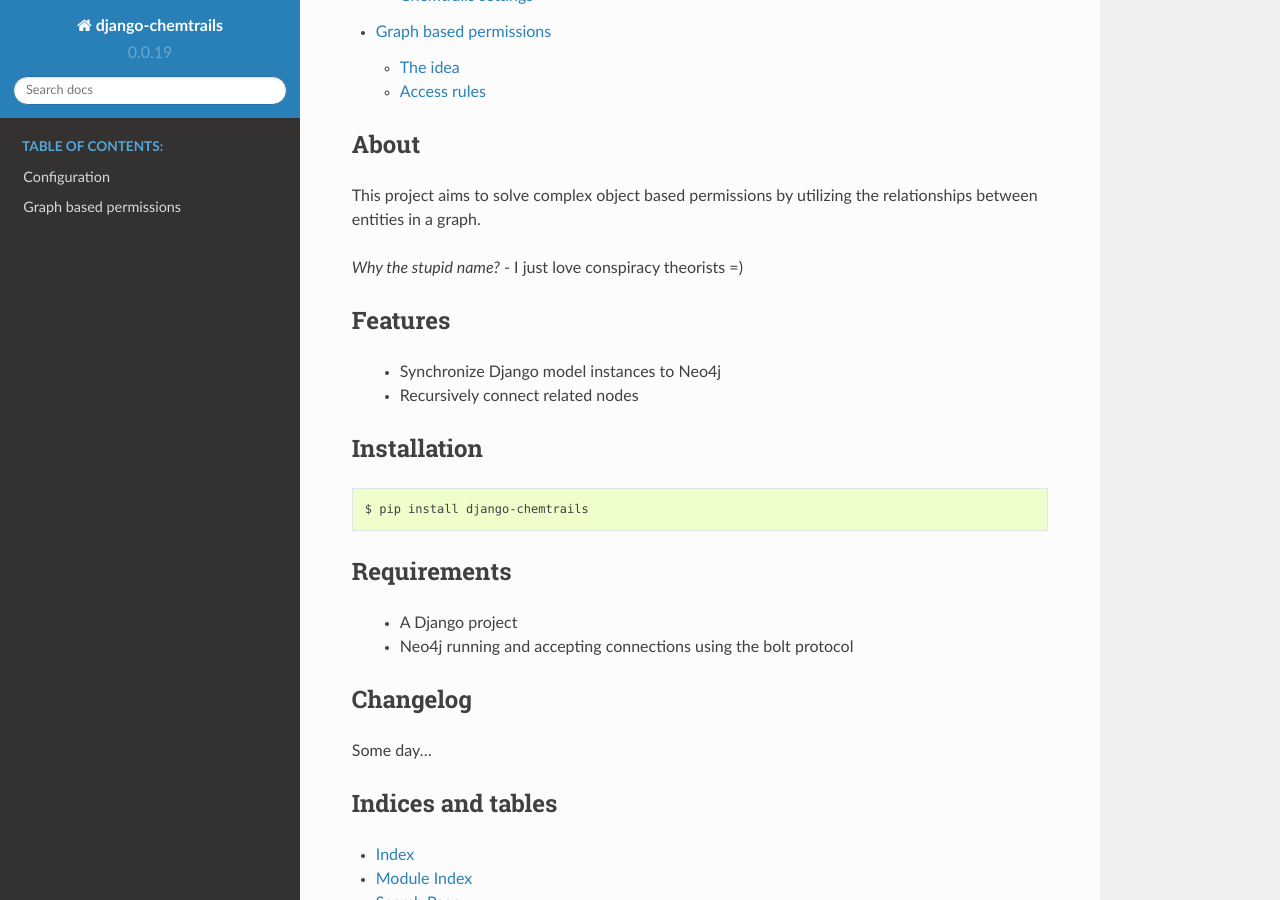
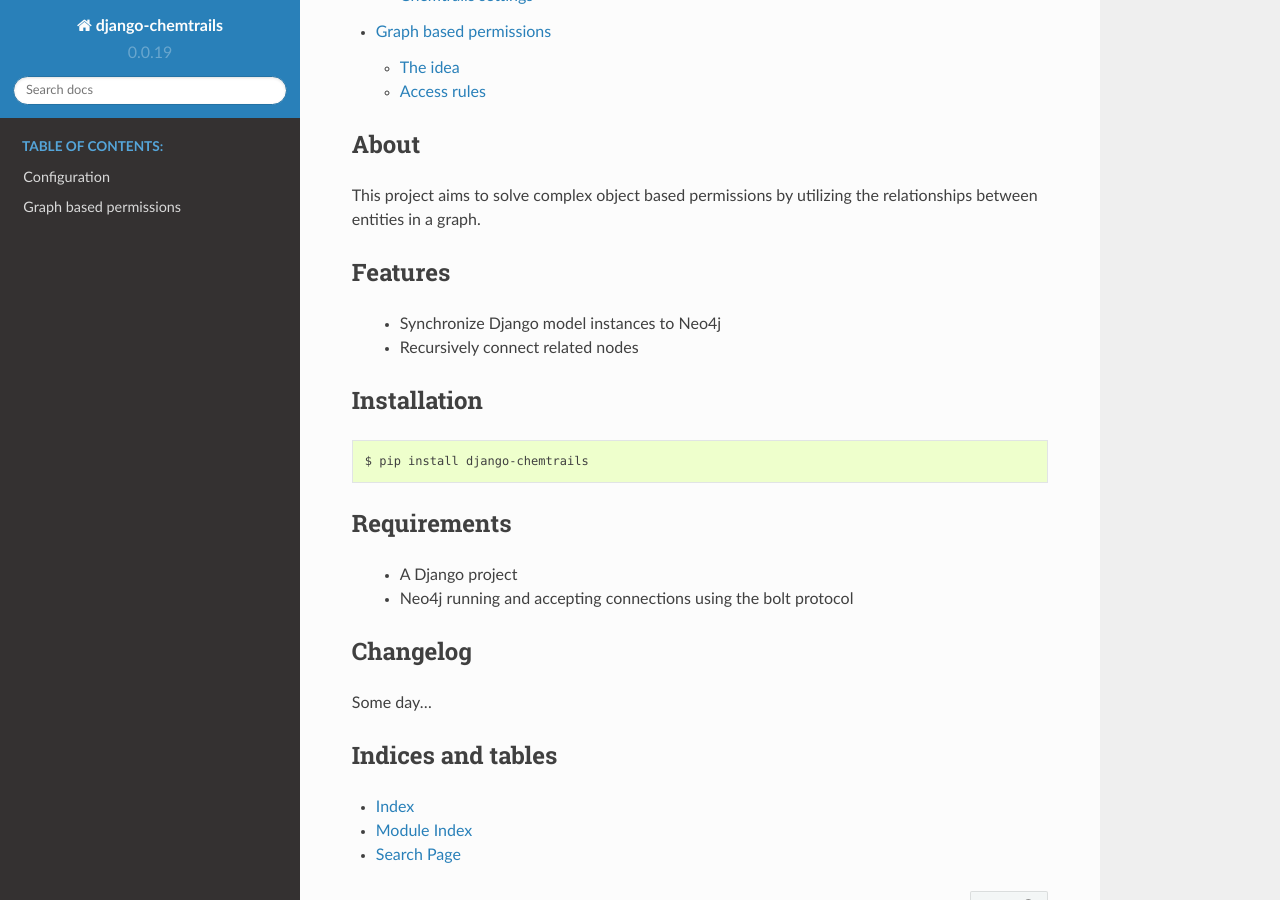
Before and after one commit to inonit/django-chemtrails, a Sphinx documentation site: the page built from docs/index.rst, in a window 1280 px wide and 900 px high, scrolled down 603 px. Built offline with Sphinx 7.4.7 and the Read the Docs theme 2.0.0, drawn with Linux system fonts in a browser that asks for light colours.

Commit message:
Updated docs

```diff
--- a/docs/index.rst
+++ b/docs/index.rst
@@ -19,8 +19,6 @@
 
 This project aims to solve complex object based permissions by utilizing the relationships
 between entities in a graph.
-
-`Why the stupid name?` - I just love conspiracy theorists =)
 
 Features
 ========
```
